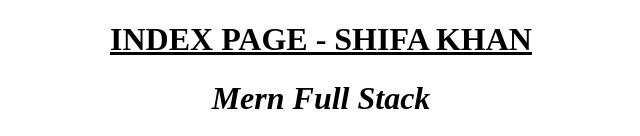
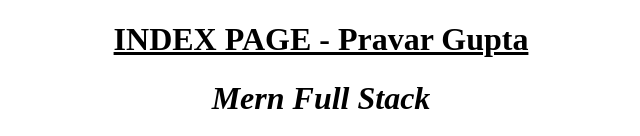
Before and after one commit to pravargupta/EthnusMernAssignment3index, a plain HTML site: page index.html in a window 1280 px wide. Shown: the top 136 px of the page, without its empty margins (319-959 px from the left). Drawn offline with Linux system fonts and the light colour scheme.

Commit message:
Update index.html

```diff
--- a/index.html
+++ b/index.html
@@ -7,7 +7,7 @@
 </head>
 <body>
     <center>
-        <h1><u>INDEX PAGE - SHIFA KHAN</u></h1>
+        <h1><u>INDEX PAGE - Pravar Gupta</u></h1>
         <h1><i>Mern Full Stack</i></h1>
         <table border="1">
             <tr>
```
